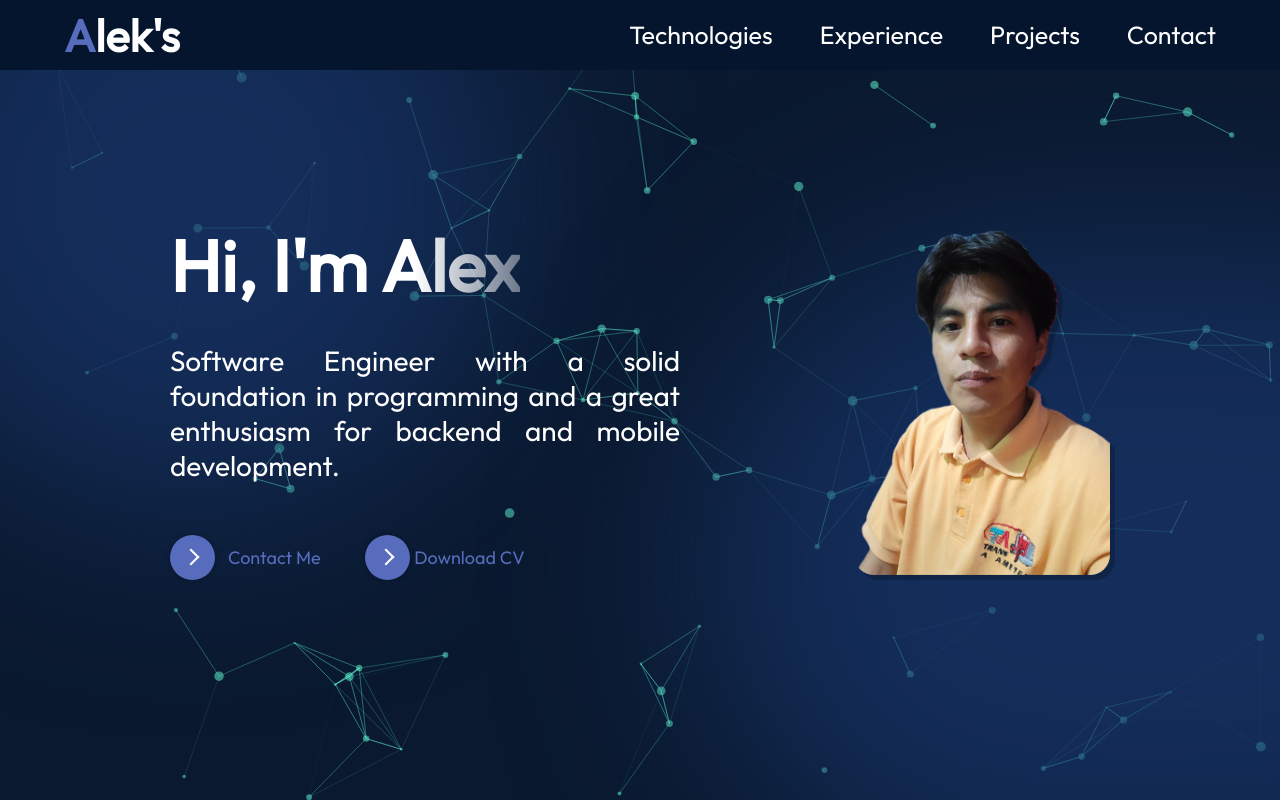
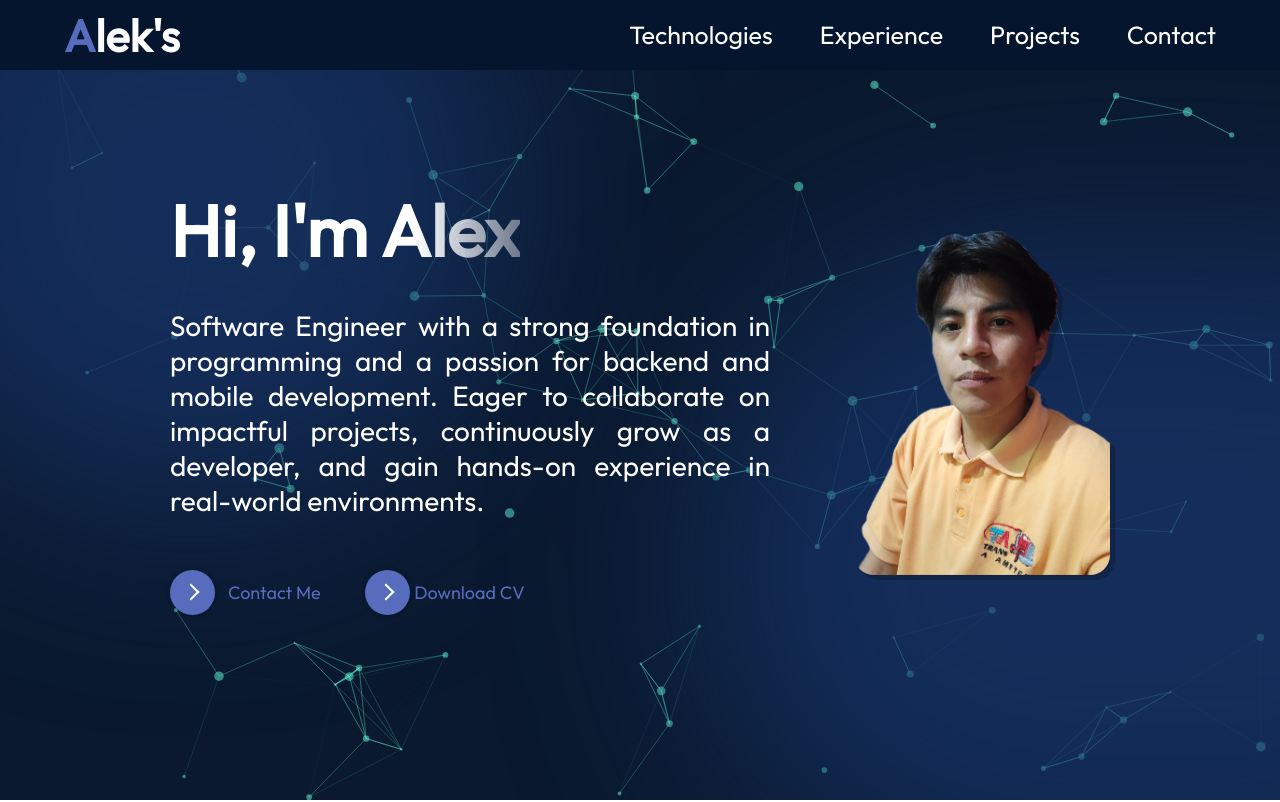
Before and after one commit to Alex27LF/portfolio-react, a React (Vite) app: page / in a window 1280 px wide. Shown: the top 802 px of the page. Built offline with nearby package versions, Linux system fonts and the light colour scheme.

Commit message:
cambio: mejorar la descripción del perfil y ajustar el ancho del texto en el componente de perfil

```diff
--- a/src/componets/Profile/Profile.jsx
+++ b/src/componets/Profile/Profile.jsx
@@ -8,8 +8,10 @@ export const Profile = () => {
       <div className={styles.content}>
         <h1 className={styles.title}>Hi, {`I'm`} Alex</h1>
         <p className={styles.description}>
-          Software Engineer with a solid foundation in programming and a great
-          enthusiasm for backend and mobile development.
+          Software Engineer with a strong foundation in programming and a
+          passion for backend and mobile development. Eager to collaborate on
+          impactful projects, continuously grow as a developer, and gain
+          hands-on experience in real-world environments.
         </p>
         <div className={styles.buttons}>
           <ButtonStyle
--- a/src/componets/Profile/Profile.module.css
+++ b/src/componets/Profile/Profile.module.css
@@ -41,7 +41,7 @@
 .description {
   font-size: 28px;
   margin-bottom: 52px;
-  width: 85%;
+  width: 100%;
   text-align: justify;
 }
 
```
